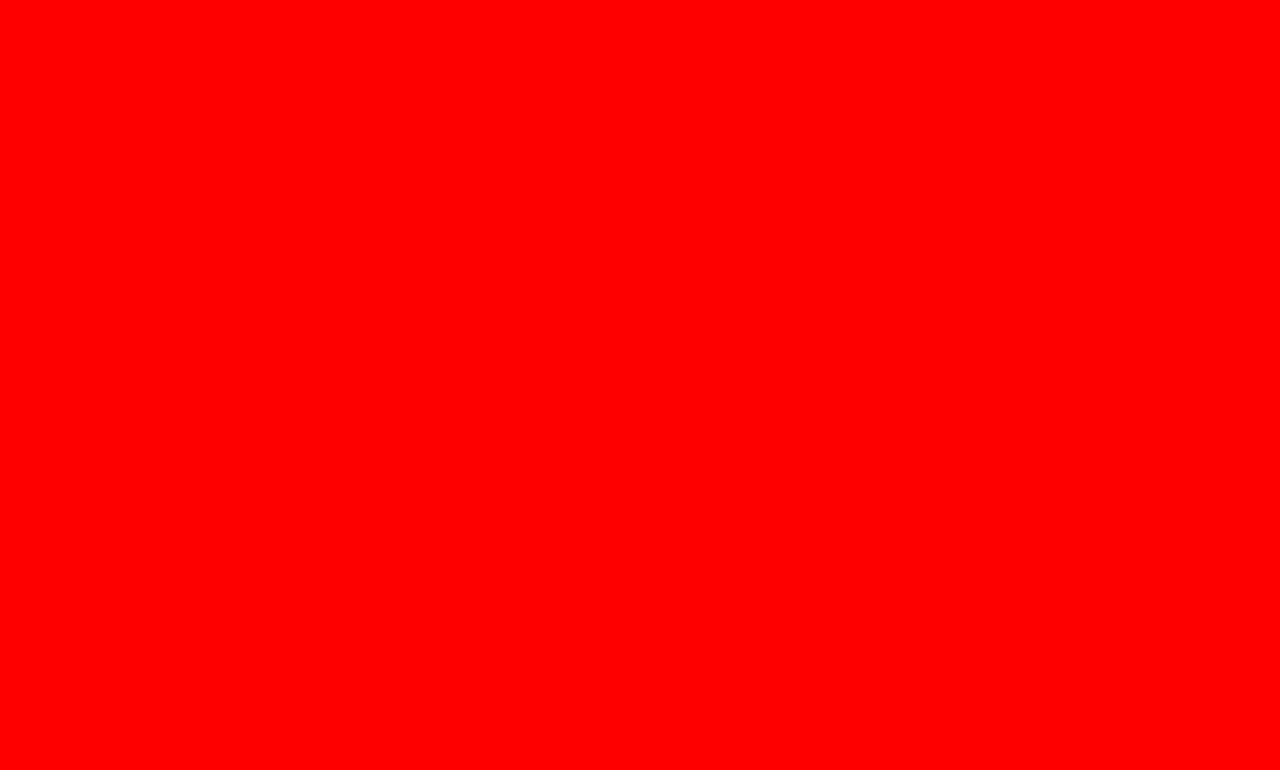
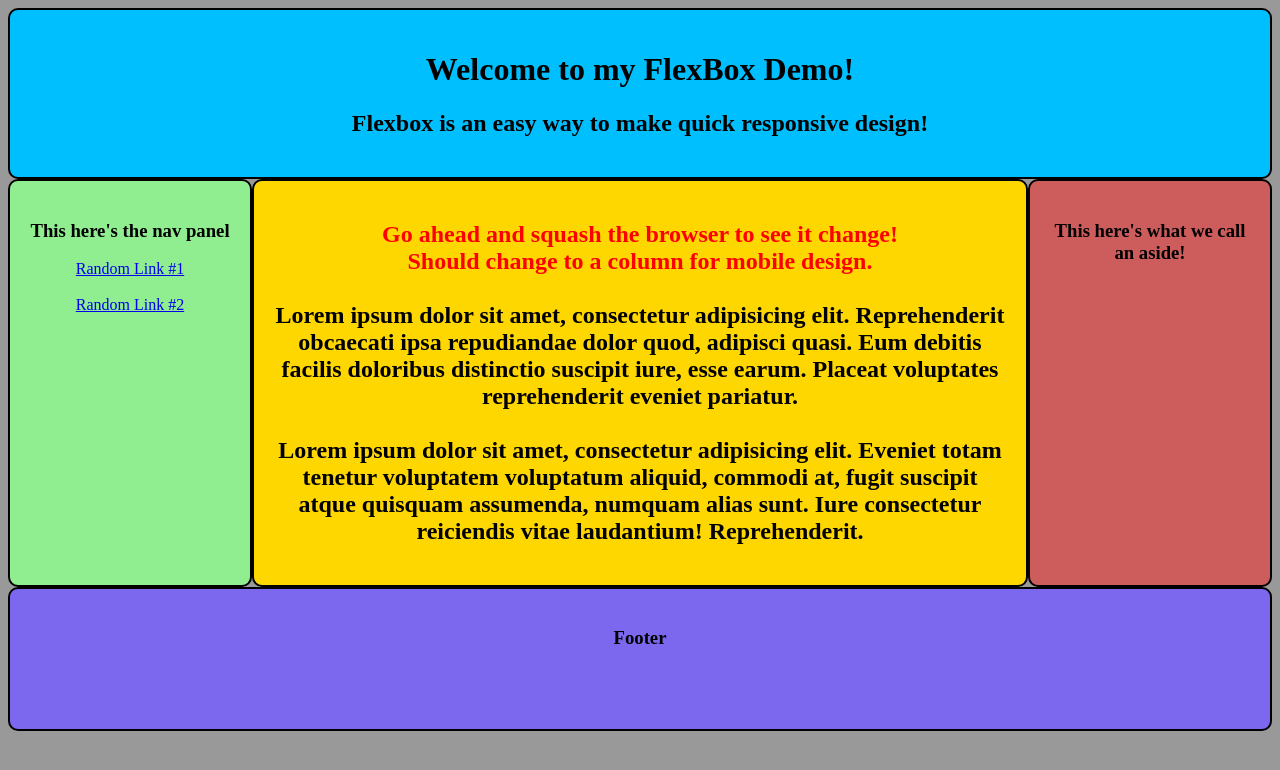
Before and after one commit to kjh311/flexbox, a plain HTML site: page index.html in a window 1280 px wide. Drawn offline with Linux system fonts and the light colour scheme.

Commit message:
first pass

```diff
--- a/flex.css
+++ b/flex.css
@@ -1,3 +1,54 @@
 body{
-  background-color: red;
+  background: #999999;
 }
+#main{
+  min-height: 100%;
+}
+.flex {
+        display: flex;
+        flex-direction: row;
+    }
+.border{
+  border: 2px solid black;
+  padding: 20px;
+  border-radius: 10px;
+  text-align: center;
+}
+header{
+  background-color: #00BFFF;
+  display: block;
+  min-height: 100px;
+}
+article{
+  background-color: #FFD700;
+  flex: 3 1 60%;
+  order: 2;
+}
+aside{
+  background-color: #CD5C5C;
+  flex: 1 6 20%;
+  order: 3;
+}
+nav{
+  background-color: #90EE90;
+  flex: 1 6 20%;
+  order: 1;
+}
+footer{
+  background-color: #7B68EE;
+  display: block;
+  min-height: 100px;
+}
+span{
+  color: red;
+}
+
+@media all and (max-width: 640px) {
+  .flex{
+    flex-direction: column;
+  }
+  nav, aside, article{
+    order: 0;
+  }
+
+}
--- a/index.html
+++ b/index.html
@@ -3,10 +3,47 @@
 <head>
   <meta charset="utf-8">
   <meta http-equiv="X-UA-Compatible" content="IE=edge">
-  <title>flexbox demo</title>
+  <title>Flexbox Demo</title>
   <link rel="stylesheet" href="flex.css">
 </head>
 <body>
 
+
+  <header class="border">
+    <h1>
+      Welcome to my FlexBox Demo!
+      </h1>
+      <h2>
+      Flexbox is an easy way to make quick responsive design!
+      </h2>
+  </header>
+
+<div id="main" class="flex">
+  <article class="border">
+    <h2><span>Go ahead and squash the browser to see it change!</br>
+    Should change to a column for mobile design.</span>
+    </br></br>
+
+    Lorem ipsum dolor sit amet, consectetur adipisicing elit. Reprehenderit obcaecati ipsa repudiandae dolor quod, adipisci quasi. Eum debitis facilis doloribus distinctio suscipit iure, esse earum. Placeat voluptates reprehenderit eveniet pariatur.</br></br>
+    Lorem ipsum dolor sit amet, consectetur adipisicing elit. Eveniet totam tenetur voluptatem voluptatum aliquid, commodi at, fugit suscipit atque quisquam assumenda, numquam alias sunt. Iure consectetur reiciendis vitae laudantium! Reprehenderit.
+    </h2>
+  </article>
+
+  <aside class="border">
+    <h3>This here's what we call an aside!</h3>
+  </aside>
+
+  <nav class="border">
+    <h3>This here's the nav panel</h3>
+    <a href="http://www.google.com" target="_blank">Random Link #1</a></br></br>
+    <a href="http://www.futurism.com" target="_blank">Random Link #2</a></br></br>
+  </nav>
+</div>
+
+<footer class="border">
+  <h3>Footer</h3>
+</footer>
+
+
 </body>
 </html>
```
Also changed, not shown: 1 other file.
